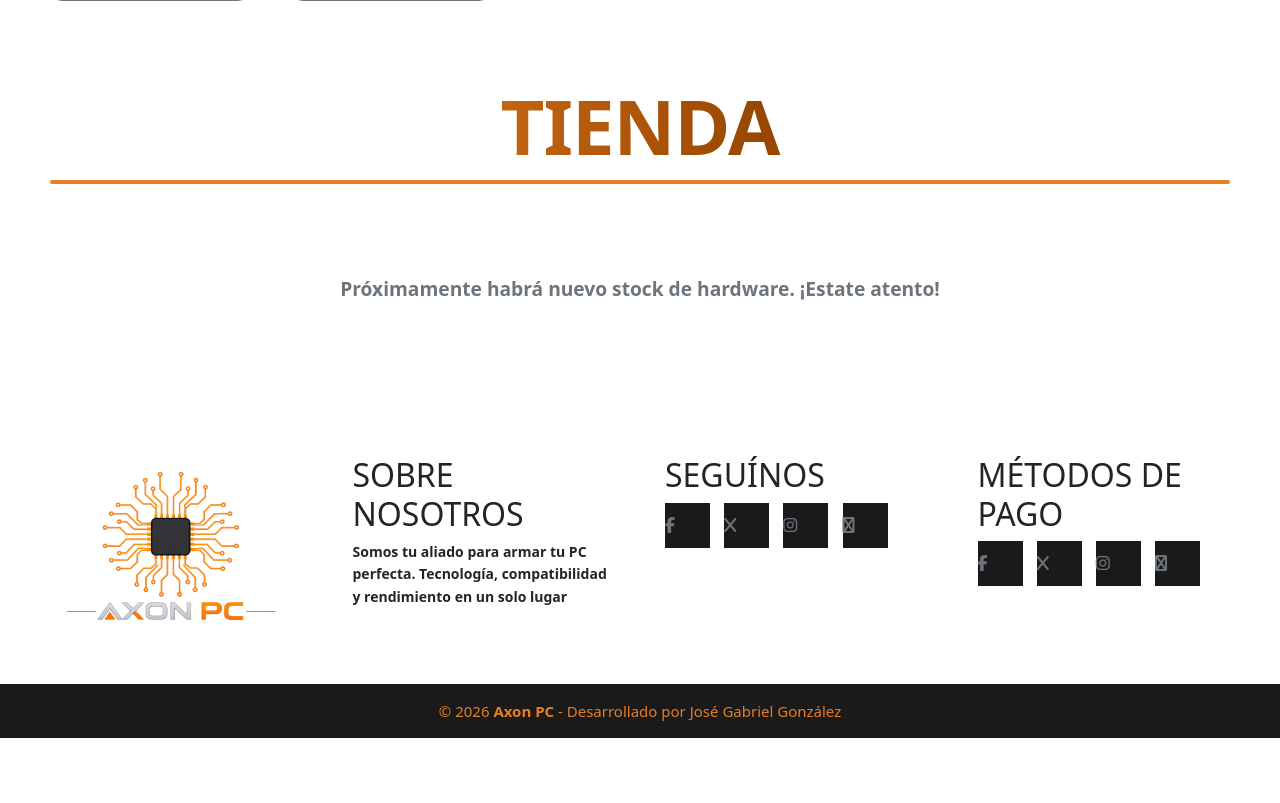
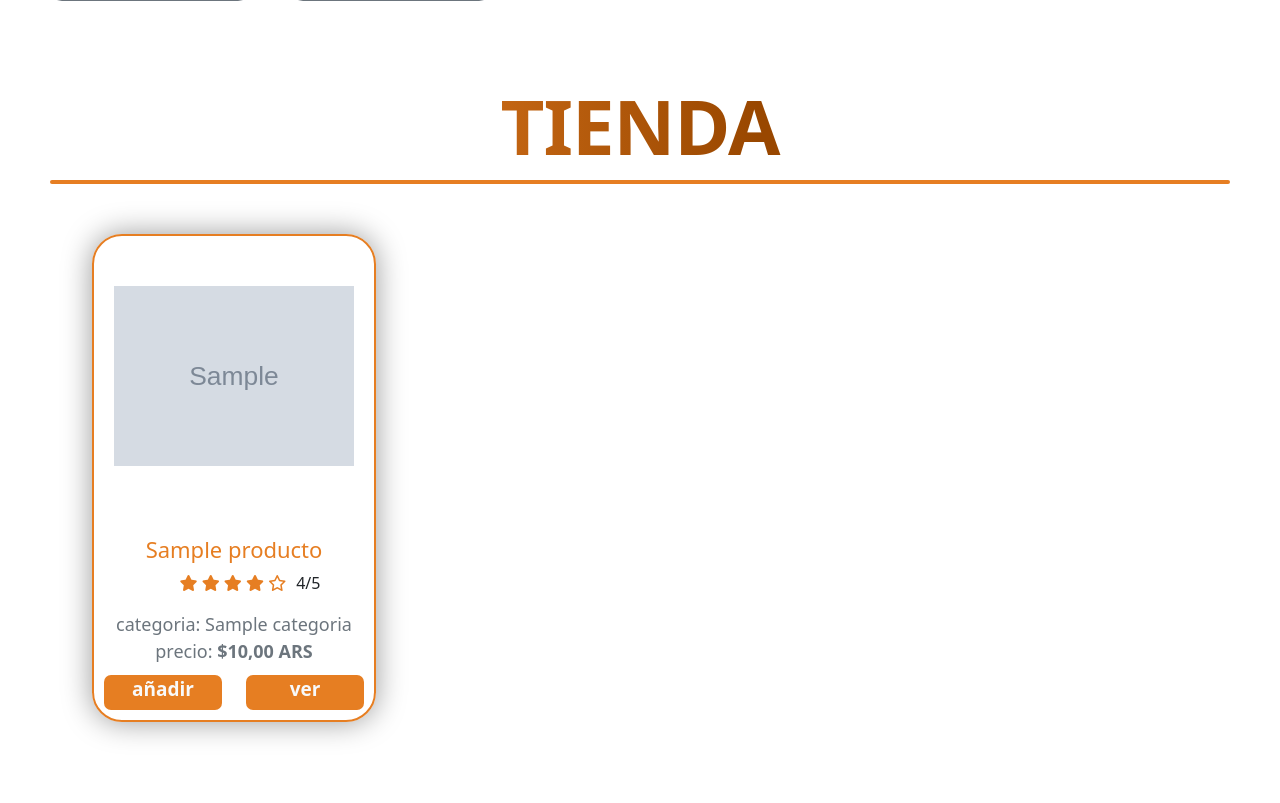
Before and after one commit to GabrielGonzalezBotto/e-commerce_pc-builder_django-MySQL, a Django app: page /tienda/ in a window 1280 px wide. Shown: the part 832-1635 px from the top of the page. Before the commit the page ends 1570 px from the top, so only its background shows below. Run offline with Django 5.2, Linux system fonts and the light colour scheme; tables that the repository leaves empty hold one stand-in row (values such as "Sample post"); grey boxes marked "Sample" are stand-in pictures; some libraries are stand-ins or nearby versions.

Commit message:
feat: cards dinamicas de productos en tienda.html

```diff
--- a/AXON_PC/tienda/templates/tienda/tienda.html
+++ b/AXON_PC/tienda/templates/tienda/tienda.html
@@ -122,9 +122,9 @@
             {% for prod in productos%}
             <div class="card-prod">
                 {% if prod.imagen %}
-                    <img class="card-prod-img" src="{% static 'img/placa-madre-prod.jpg'%}" alt="imagen producto">
+                    <img class="card-prod-img" src="{{ prod.imagen.url }}" alt="{{ prod.nombre }}">
                 {% else %}
-                    <img class="card-prod-img" src="{% static 'img/default.jpg'%}" alt="sin imagen">
+                    <img class="card-prod-img" src="{% static 'img/favicon.jpg'%}" alt="sin imagen">
                 {% endif %}
 
                 <h3>{{ prod.nombre }}</h3>
--- a/AXON_PC/tienda/views.py
+++ b/AXON_PC/tienda/views.py
@@ -3,8 +3,13 @@ from .models import Producto
 
 # Create your views here.
 def tienda(request):
-    #render toma el request y el HTML para mostrar
-    return render(request, 'tienda/tienda.html')
+    productos = Producto.objects.all()
+
+    context = {
+        'productos': productos,
+    }
+
+    return render(request, 'tienda/tienda.html', context)
 
 def producto(request, pk):
     producto = get_object_or_404(Producto, pk=pk)
```
Also changed, not shown: AXON_PC/media/productos/prime-a320m-k-5x.webp (added).
